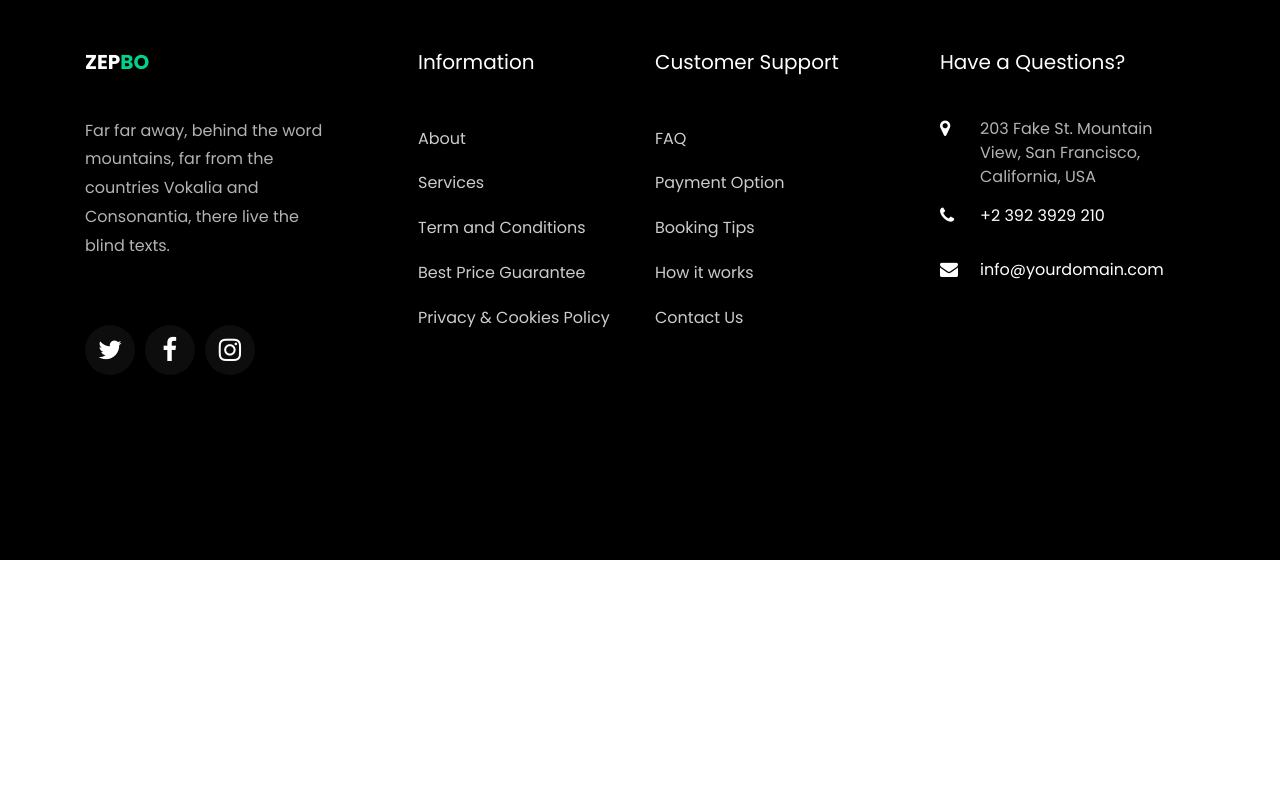
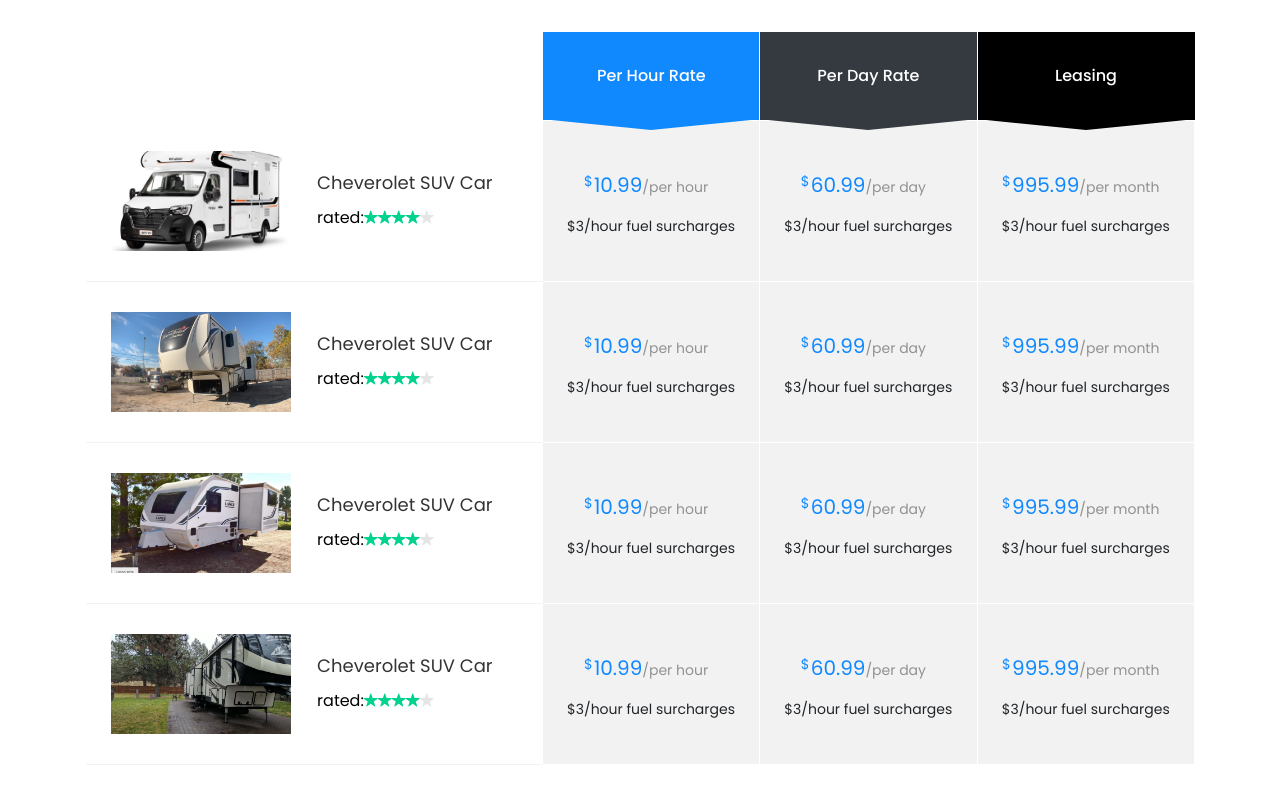
Before and after one commit to codebeast0420/car-rental-zepbo, a Next.js app: page /inventory in a window 1280 px wide. Shown: the part 1800-2600 px from the top of the page. Before the commit the page ends 2360 px from the top, so only its background shows below. Built offline with nearby package versions, Linux system fonts and the light colour scheme.

Commit message:
add pricing part

```diff
--- a/pages/inventory.tsx
+++ b/pages/inventory.tsx
@@ -5,6 +5,7 @@
 import React, { FC } from "react";
 import InventorySection from "@/src/components/inventory/inventorySection";
 import InventoryItem from "@/src/components/inventory/inventoryItem";
+import Pricing from "@/src/components/inventory/pricing";
 
 const Inventory: FC = () => {
 	return (
@@ -19,6 +20,7 @@
 				<InventoryItem img="images/car-2.jpg"/>
 				<InventoryItem img="images/car-3.jpg"/>
 			</InventorySection>
+			<Pricing />
 			<Footer />
 		</MainTheme>
 	)
--- /dev/null
+++ b/src/components/inventory/pricing.tsx
@@ -0,0 +1,222 @@
+import React, { FC } from "react";
+
+const Pricing: FC = () => {
+	return (
+		<section className="ftco-section ftco-cart">
+			<div className="container">
+				<div className="row">
+					<div className="col-md-12">
+						<div className="car-list">
+							<table className="table">
+								<thead className="thead-primary">
+									<tr className="text-center">
+										<th>&nbsp;</th>
+										<th>&nbsp;</th>
+										<th className="bg-primary heading">Per Hour Rate</th>
+										<th className="bg-dark heading">Per Day Rate</th>
+										<th className="bg-black heading">Leasing</th>
+									</tr>
+								</thead>
+								<tbody>
+									<tr className="">
+										<td className="car-image"><div className="img" style={{ backgroundImage: "url(images/car-1.jpg)" }}></div></td>
+										<td className="product-name">
+											<h3>Cheverolet SUV Car</h3>
+											<p className="mb-0 rated">
+												<span>rated:</span>
+												<span className="ion-ios-star"></span>
+												<span className="ion-ios-star"></span>
+												<span className="ion-ios-star"></span>
+												<span className="ion-ios-star"></span>
+												<span className="ion-ios-star"></span>
+											</p>
+										</td>
+
+										<td className="price">
+											<p className="btn-custom"><a href="#">Rent a car</a></p>
+											<div className="price-rate">
+												<h3>
+													<span className="num"><small className="currency">$</small> 10.99</span>
+													<span className="per">/per hour</span>
+												</h3>
+												<span className="subheading">$3/hour fuel surcharges</span>
+											</div>
+										</td>
+
+										<td className="price">
+											<p className="btn-custom"><a href="#">Rent a car</a></p>
+											<div className="price-rate">
+												<h3>
+													<span className="num"><small className="currency">$</small> 60.99</span>
+													<span className="per">/per day</span>
+												</h3>
+												<span className="subheading">$3/hour fuel surcharges</span>
+											</div>
+										</td>
+
+										<td className="price">
+											<p className="btn-custom"><a href="#">Rent a car</a></p>
+											<div className="price-rate">
+												<h3>
+													<span className="num"><small className="currency">$</small> 995.99</span>
+													<span className="per">/per month</span>
+												</h3>
+												<span className="subheading">$3/hour fuel surcharges</span>
+											</div>
+										</td>
+									</tr>
+
+									<tr className="">
+										<td className="car-image"><div className="img" style={{ backgroundImage: "url(images/car-2.jpg)" }}></div></td>
+										<td className="product-name">
+											<h3>Cheverolet SUV Car</h3>
+											<p className="mb-0 rated">
+												<span>rated:</span>
+												<span className="ion-ios-star"></span>
+												<span className="ion-ios-star"></span>
+												<span className="ion-ios-star"></span>
+												<span className="ion-ios-star"></span>
+												<span className="ion-ios-star"></span>
+											</p>
+										</td>
+
+										<td className="price">
+											<p className="btn-custom"><a href="#">Rent a car</a></p>
+											<div className="price-rate">
+												<h3>
+													<span className="num"><small className="currency">$</small> 10.99</span>
+													<span className="per">/per hour</span>
+												</h3>
+												<span className="subheading">$3/hour fuel surcharges</span>
+											</div>
+										</td>
+
+										<td className="price">
+											<p className="btn-custom"><a href="#">Rent a car</a></p>
+											<div className="price-rate">
+												<h3>
+													<span className="num"><small className="currency">$</small> 60.99</span>
+													<span className="per">/per day</span>
+												</h3>
+												<span className="subheading">$3/hour fuel surcharges</span>
+											</div>
+										</td>
+
+										<td className="price">
+											<p className="btn-custom"><a href="#">Rent a car</a></p>
+											<div className="price-rate">
+												<h3>
+													<span className="num"><small className="currency">$</small> 995.99</span>
+													<span className="per">/per month</span>
+												</h3>
+												<span className="subheading">$3/hour fuel surcharges</span>
+											</div>
+										</td>
+									</tr>
+
+									<tr className="">
+										<td className="car-image"><div className="img" style={{ backgroundImage: "url(images/car-3.jpg)" }}></div></td>
+										<td className="product-name">
+											<h3>Cheverolet SUV Car</h3>
+											<p className="mb-0 rated">
+												<span>rated:</span>
+												<span className="ion-ios-star"></span>
+												<span className="ion-ios-star"></span>
+												<span className="ion-ios-star"></span>
+												<span className="ion-ios-star"></span>
+												<span className="ion-ios-star"></span>
+											</p>
+										</td>
+
+										<td className="price">
+											<p className="btn-custom"><a href="#">Rent a car</a></p>
+											<div className="price-rate">
+												<h3>
+													<span className="num"><small className="currency">$</small> 10.99</span>
+													<span className="per">/per hour</span>
+												</h3>
+												<span className="subheading">$3/hour fuel surcharges</span>
+											</div>
+										</td>
+
+										<td className="price">
+											<p className="btn-custom"><a href="#">Rent a car</a></p>
+											<div className="price-rate">
+												<h3>
+													<span className="num"><small className="currency">$</small> 60.99</span>
+													<span className="per">/per day</span>
+												</h3>
+												<span className="subheading">$3/hour fuel surcharges</span>
+											</div>
+										</td>
+
+										<td className="price">
+											<p className="btn-custom"><a href="#">Rent a car</a></p>
+											<div className="price-rate">
+												<h3>
+													<span className="num"><small className="currency">$</small> 995.99</span>
+													<span className="per">/per month</span>
+												</h3>
+												<span className="subheading">$3/hour fuel surcharges</span>
+											</div>
+										</td>
+									</tr>
+
+									<tr className="">
+										<td className="car-image"><div className="img" style={{ backgroundImage: "url(images/car-4.jpg)" }}></div></td>
+										<td className="product-name">
+											<h3>Cheverolet SUV Car</h3>
+											<p className="mb-0 rated">
+												<span>rated:</span>
+												<span className="ion-ios-star"></span>
+												<span className="ion-ios-star"></span>
+												<span className="ion-ios-star"></span>
+												<span className="ion-ios-star"></span>
+												<span className="ion-ios-star"></span>
+											</p>
+										</td>
+
+										<td className="price">
+											<p className="btn-custom"><a href="#">Rent a car</a></p>
+											<div className="price-rate">
+												<h3>
+													<span className="num"><small className="currency">$</small> 10.99</span>
+													<span className="per">/per hour</span>
+												</h3>
+												<span className="subheading">$3/hour fuel surcharges</span>
+											</div>
+										</td>
+
+										<td className="price">
+											<p className="btn-custom"><a href="#">Rent a car</a></p>
+											<div className="price-rate">
+												<h3>
+													<span className="num"><small className="currency">$</small> 60.99</span>
+													<span className="per">/per day</span>
+												</h3>
+												<span className="subheading">$3/hour fuel surcharges</span>
+											</div>
+										</td>
+
+										<td className="price">
+											<p className="btn-custom"><a href="#">Rent a car</a></p>
+											<div className="price-rate">
+												<h3>
+													<span className="num"><small className="currency">$</small> 995.99</span>
+													<span className="per">/per month</span>
+												</h3>
+												<span className="subheading">$3/hour fuel surcharges</span>
+											</div>
+										</td>
+									</tr>
+								</tbody>
+							</table>
+						</div>
+					</div>
+				</div>
+			</div>
+		</section>
+	)
+}
+
+export default Pricing;
```
